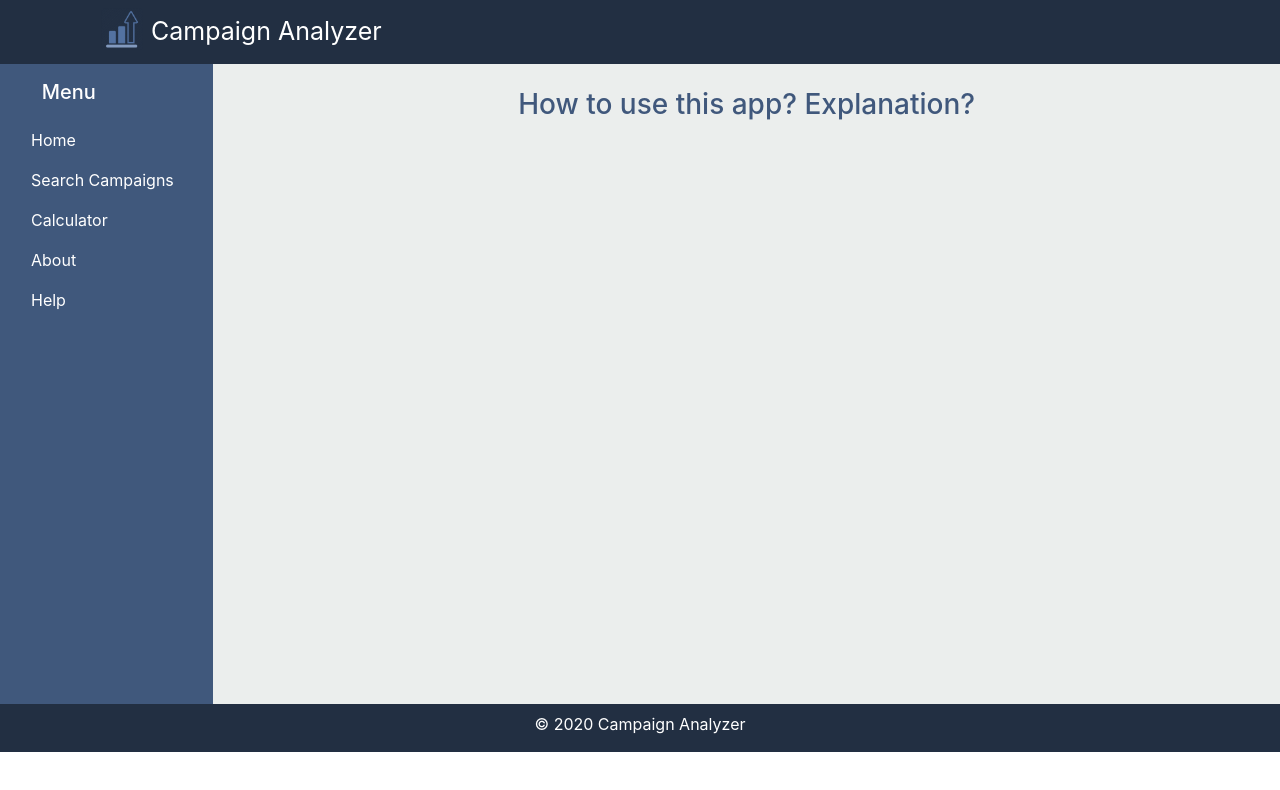
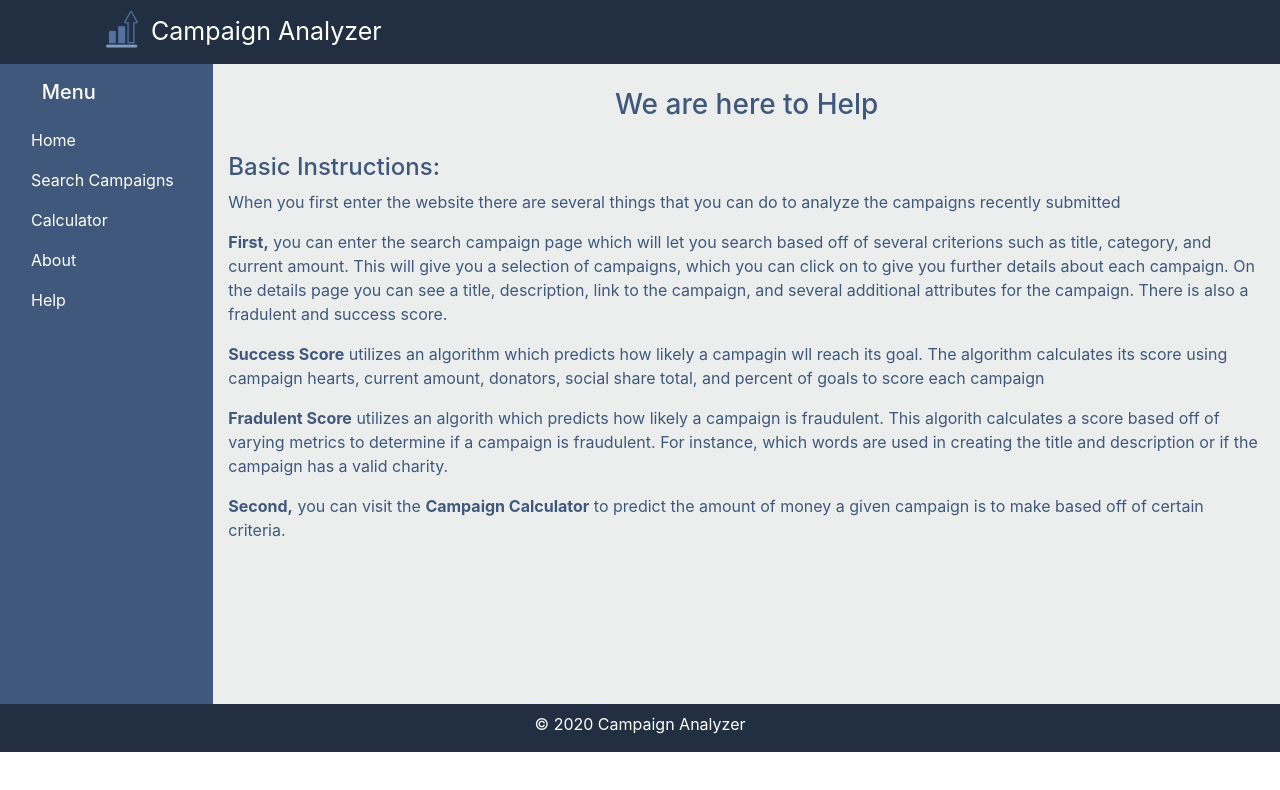
Before and after one commit to ajhayden/Intex2020, a React (Create React App) app in the folder intex-react-app/: page /help in a window 1280 px wide. Shown: the top 790 px of the page. Built offline with nearby package versions, Linux system fonts and the light colour scheme; no server answers.

Commit message:
help and about page

```diff
--- a/intex-react-app/src/about.js
+++ b/intex-react-app/src/about.js
@@ -4,14 +4,14 @@ import React from 'react'
 //how do change an array you need to convert object.values
 export default function About(props) {
     return (
-        <div className="divSize">
+        <div className="divSize text-primary">
             <h3 className="text-primary pt-4 pb-4" style={{textAlign: 'center'}}>
-                Paragraph one:
-                    Something About Our Team？
-
-                Paregraph two:
-                    Why do we come up with this idea?
+                About Us
             </h3>
+            <h4 className="text-primary">Our Team</h4>
+            <p>We are a dedicated group of analysts, developers, and buisnessmen who are dedicated in helping GoFundMe and its clients to the best of our ability. We hope that this application will impact all that use it.</p>
+            <h4 className="text-primary">Our Project</h4>
+            <p>We can up with this project to help our company Go Fund Me as well as Go Fund Me's users. We hope that this application will help creators design better campaigns that are more likely to get more donors and higher value donations and help management and analysts search through campaigns and identify the highest and lowest "quality" campaigns.</p>
         </div>
     )
 }
--- a/intex-react-app/src/help.js
+++ b/intex-react-app/src/help.js
@@ -4,11 +4,16 @@ import React from 'react'
 //how do change an array you need to convert object.values
 export default function Help(props) {
     return (
-        <div className="divSize">
+        <div className="text-primary divSize">
             <h3 className="text-primary pt-4 pb-4" style={{textAlign: 'center'}}>
-                How to use this app?
-                Explanation?
+                We are here to Help
             </h3>
+            <h4 className="text-primary">Basic Instructions:</h4>
+            <p>When you first enter the website there are several things that you can do to analyze the campaigns recently submitted</p>
+            <p><b>First,</b> you can enter the search campaign page which will let you search based off of several criterions such as title, category, and current amount. This will give you a selection of campaigns, which you can click on to give you further details about each campaign. On the details page you can see a title, description, link to the campaign, and several additional attributes for the campaign. There is also a fradulent and success score.</p>
+            <p><b>Success Score</b> utilizes an algorithm which predicts how likely a campagin wll reach its goal. The algorithm calculates its score using campaign hearts, current amount, donators, social share total, and percent of goals to score each campaign</p>
+            <p><b>Fradulent Score</b> utilizes an algorith which predicts how likely a campaign is fraudulent. This algorith calculates a score based off of varying metrics to determine if a campaign is fraudulent. For instance, which words are used in creating the title and description or if the campaign has a valid charity.</p>
+            <p><b>Second,</b> you can visit the <b>Campaign Calculator</b> to predict the amount of money a given campaign is to make based off of certain criteria.</p>
         </div>
     )
 }
```
